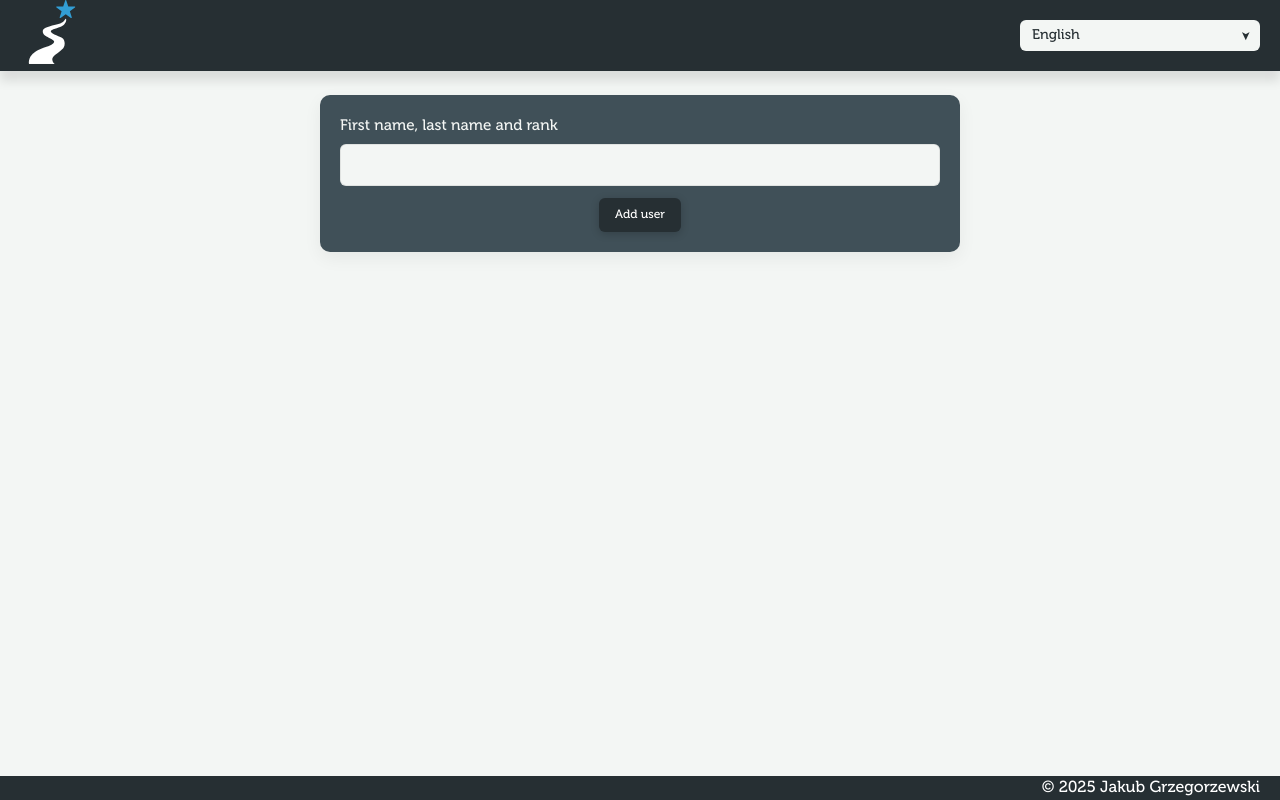
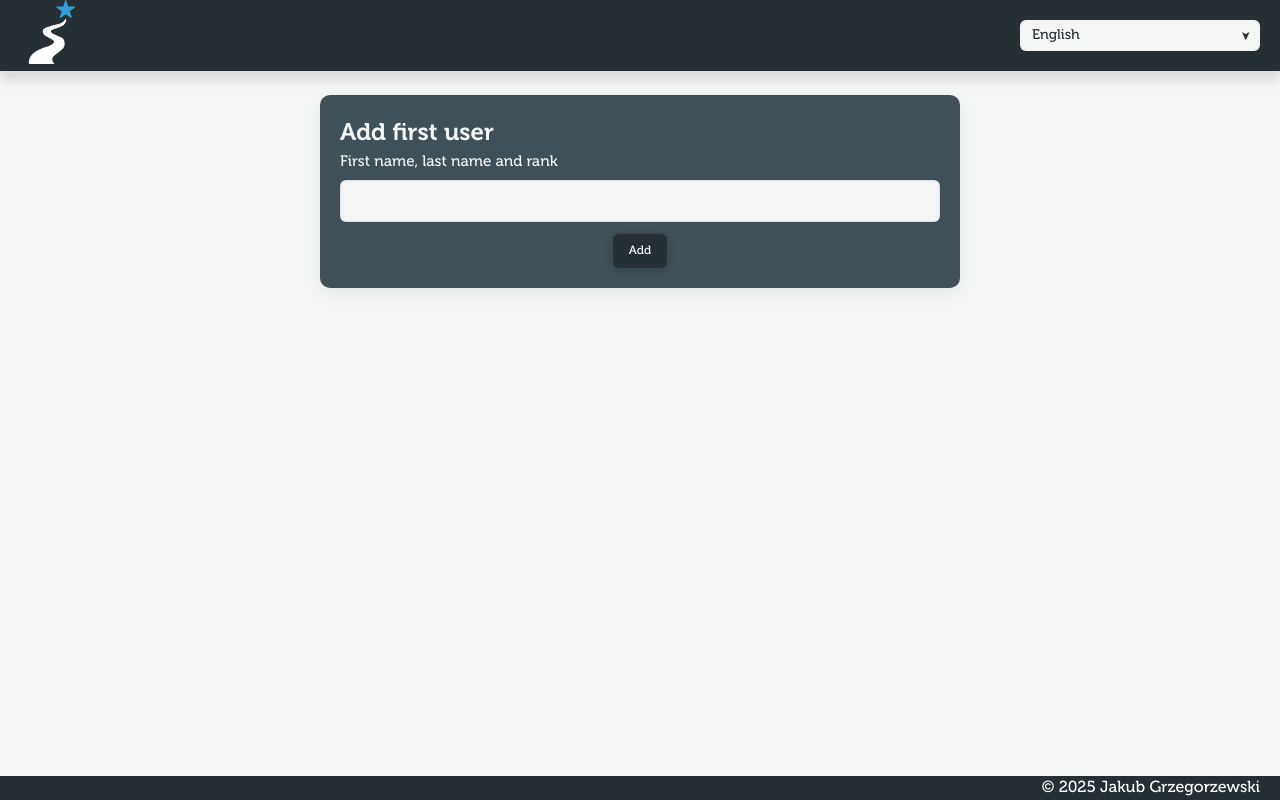
Before and after one commit to JakubGrzegorzewski/road-to-success, a Vue app: page /dodaj-osobe in a window 1280 px wide. Built offline with nearby package versions, Linux system fonts and the light colour scheme.

Commit message:
Add first user message and update button text in AddPersonView

```diff
--- a/src/locales/en.json
+++ b/src/locales/en.json
@@ -98,6 +98,7 @@
     "mentee": "Mentee",
     "admin": "Administrator",
     "addUser": "Add user",
+    "addFirstUser": "Add first user",
     "noUsers": "No users to display",
     "editUser": "Edit user",
     "deleteUser": "Delete user",
--- a/src/locales/pl.json
+++ b/src/locales/pl.json
@@ -103,6 +103,7 @@
     "mentee": "Podopieczny",
     "admin": "Administrator",
     "addUser": "Dodaj użytkownika",
+    "addFirstUser": "Dodaj pierwszego użytkownika",
     "noUsers": "Brak użytkowników do wyświetlenia",
     "editUser": "Edytuj użytkownika",
     "deleteUser": "Usuń użytkownika",
--- a/src/views/AddPersonView.vue
+++ b/src/views/AddPersonView.vue
@@ -1,5 +1,5 @@
 <script setup lang="ts">
-import { ref } from 'vue'
+import {onMounted, ref} from 'vue'
 import ButtonComponent from "@/components/Universal/ButtonComponent.vue";
 import {useI18n} from "vue-i18n";
 import {IUser} from "@/scripts/interfaces.ts";
@@ -11,6 +11,7 @@ const { t } = useI18n();
 
 const fullName = ref('')
 const popupMessage = ref('')
+const isFirst = ref(false);
 
 async function onSubmit() {
   const user: Omit<IUser, 'id'> = {
@@ -24,16 +25,25 @@ async function onSubmit() {
   fullName.value = ''
   popupMessage.value = 'Użytkownik dodany'
 }
+
+onMounted(async () => {
+  User.getAll().then(users => {
+    if (users.length === 0)
+      isFirst.value = true;
+  })
+})
 </script>
 
 <template>
     <form @submit.prevent="onSubmit" class="form">
       <div>
+        <h2 v-if="isFirst">{{ t('user.addFirstUser') }}</h2>
+        <h2 v-else>{{ t('user.addUser') }}</h2>
         <label>{{ t('user.nameRankCombo') }}</label>
         <input v-model="fullName" required />
       </div>
       <button type="submit" style="display: flex; justify-content: center;">
-        <ButtonComponent :button-text="t('user.addUser')"/>
+        <ButtonComponent :button-text="t('edit.add')"/>
       </button>
       <PopupComponent
           v-if="popupMessage"
```
